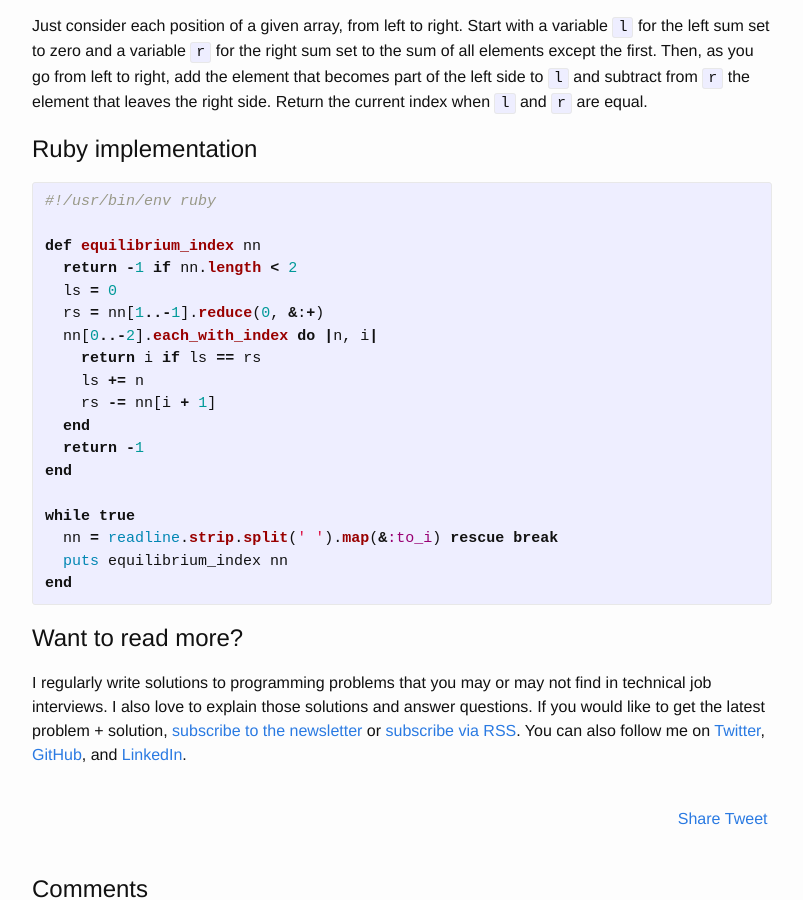
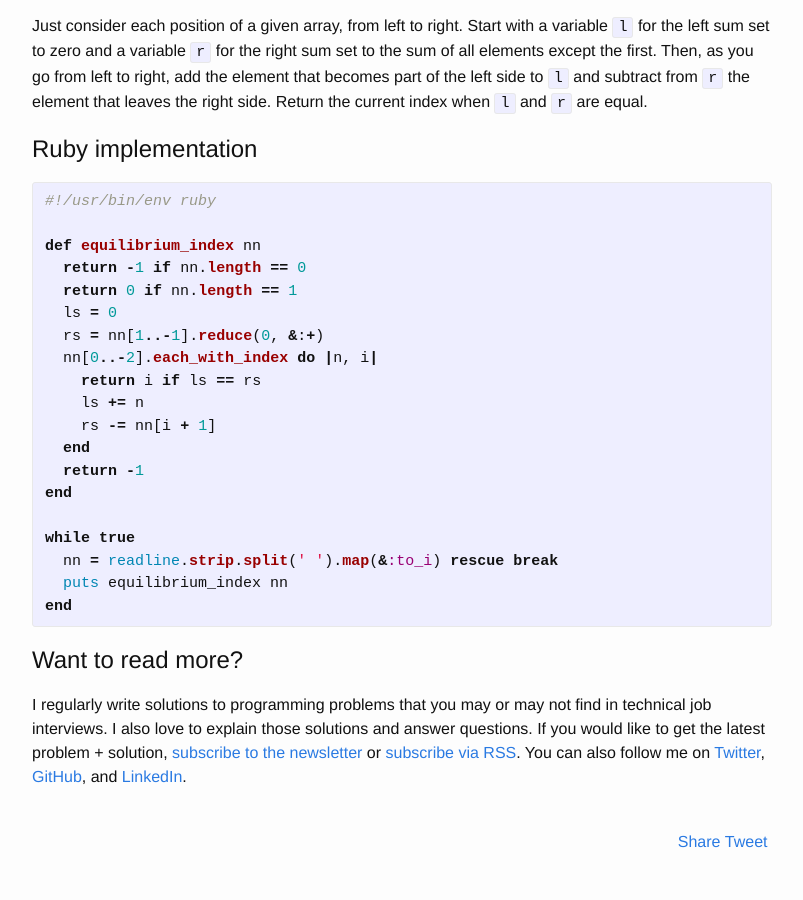
Before and after one commit to mrrusof/mrrusof.github.io, a Jekyll site: the page built from _posts/2017-02-17-equilibrium-index.markdown, in a window 1280 px wide and 900 px high, scrolled down 1154 px. Shown: the whole window, without its empty margins (238-1041 px from the left). Built offline with Jekyll 4.4.1, drawn with Linux system fonts in a browser that asks for light colours; comment, search, counter and statistics services are not loaded.

```diff
--- a/_posts/2017-02-17-equilibrium-index.markdown
+++ b/_posts/2017-02-17-equilibrium-index.markdown
@@ -79,7 +79,8 @@
 #!/usr/bin/env ruby
 
 def equilibrium_index nn
-  return -1 if nn.length < 2
+  return -1 if nn.length == 0
+  return 0 if nn.length == 1
   ls = 0
   rs = nn[1..-1].reduce(0, &:+)
   nn[0..-2].each_with_index do |n, i|
```
